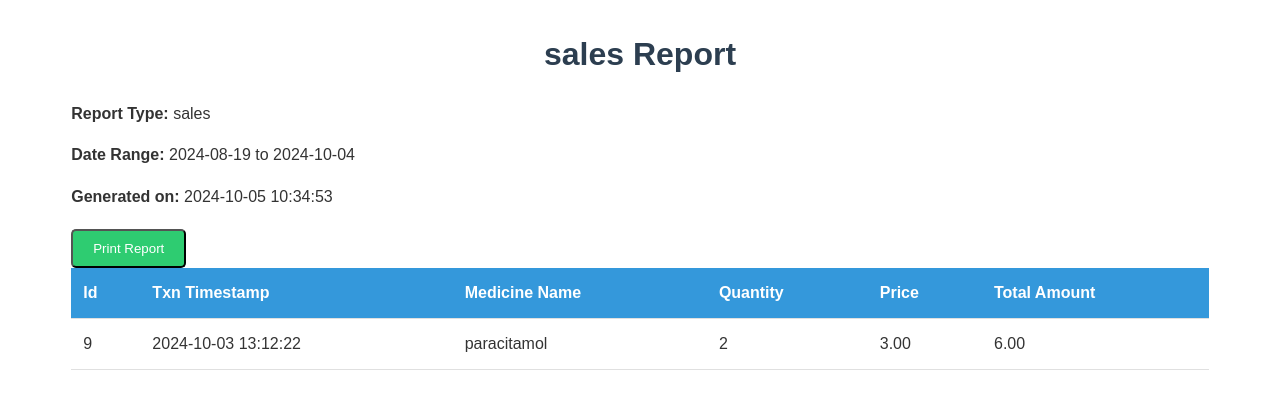
After one commit to ProvLeon/medical_store_Inventory_management_system, a PHP site: page /reports/sales_report_2024-10-05_10-34-53.html in a window 1280 px wide. The commit adds this page. Shown: the top 409 px of the page. Run offline with PHP 8.4, Linux system fonts and the light colour scheme.

```diff
--- a/login.php
+++ b/login.php
@@ -15,7 +15,7 @@ if(isset($_POST['submit']) && isset($_POST['username']) && isset($_POST['passwor
     $dbconn = Connect();
 
     // For debugging
-    error_log("Login attempt for username: " . $username);
+    // error_log("Login attempt for username: " . $username);
 
     $query = "SELECT u.id, u.role, u.password, p.pid as employee_id FROM " . DB_TABLE_USERS . " u
               LEFT JOIN " . DB_TABLE_PERSON . " p ON u.person_id = p.pid
@@ -41,7 +41,7 @@ if(isset($_POST['submit']) && isset($_POST['username']) && isset($_POST['passwor
         }
 
         // For debugging
-        error_log('Login successful. Session data: ' . print_r($_SESSION, true));
+        // error_log('Login successful. Session data: ' . print_r($_SESSION, true));
 
         mysqli_close($dbconn);
 
--- /dev/null
+++ b/reports/sales_report_2024-10-05_10-34-53.html
@@ -0,0 +1,38 @@
+<!DOCTYPE html>
+<html lang="en">
+<head>
+    <meta charset="UTF-8">
+    <meta name="viewport" content="width=device-width, initial-scale=1.0">
+    <title>sales Report</title>
+    <style>
+        body { font-family: Arial, sans-serif; line-height: 1.6; color: #333; }
+        .container { width: 90%; margin: auto; overflow: hidden; }
+        h1 { color: #2c3e50; text-align: center; margin-bottom: 20px; }
+        table { width: 100%; border-collapse: collapse; margin-bottom: 20px; }
+        th, td { padding: 12px; text-align: left; border-bottom: 1px solid #e0e0e0; }
+        th { background-color: #3498db; color: white; }
+        tr:nth-child(even) { background-color: #f2f2f2; }
+        .report-info { margin-bottom: 20px; }
+        .print-button { display: inline-block; padding: 10px 20px; background-color: #2ecc71; color: white; text-decoration: none; border-radius: 5px; }
+        @media print {
+            .print-button { display: none; }
+        }
+    </style>
+</head>
+<body>
+    <div class="container">
+        <h1>sales Report</h1>
+        <div class="report-info">
+            <p><strong>Report Type:</strong> sales</p>
+            <p><strong>Date Range:</strong> 2024-08-19 to 2024-10-04</p>
+            <p><strong>Generated on:</strong> 2024-10-05 10:34:53</p>
+        </div>
+        <button class="print-button" onclick="window.print();">Print Report</button><table><thead><tr><th>Id</th><th>Txn Timestamp</th><th>Medicine Name</th><th>Quantity</th><th>Price</th><th>Total Amount</th></tr></thead><tbody><tr><td>9</td><td>2024-10-03 13:12:22</td><td>paracitamol</td><td>2</td><td>3.00</td><td>6.00</td></tr></tbody></table>    </div>
+    <script>
+        window.onload = function() {
+            document.title = "sales Report - 2024-10-05 10:34:53";
+        }
+    </script>
+
+</body>
+</html>
```
Also changed, not shown: reports/sales_report_2024-10-05_10-43-53.html (added, +38 -0 lines), update_medicine.php (+7 -7 lines).
